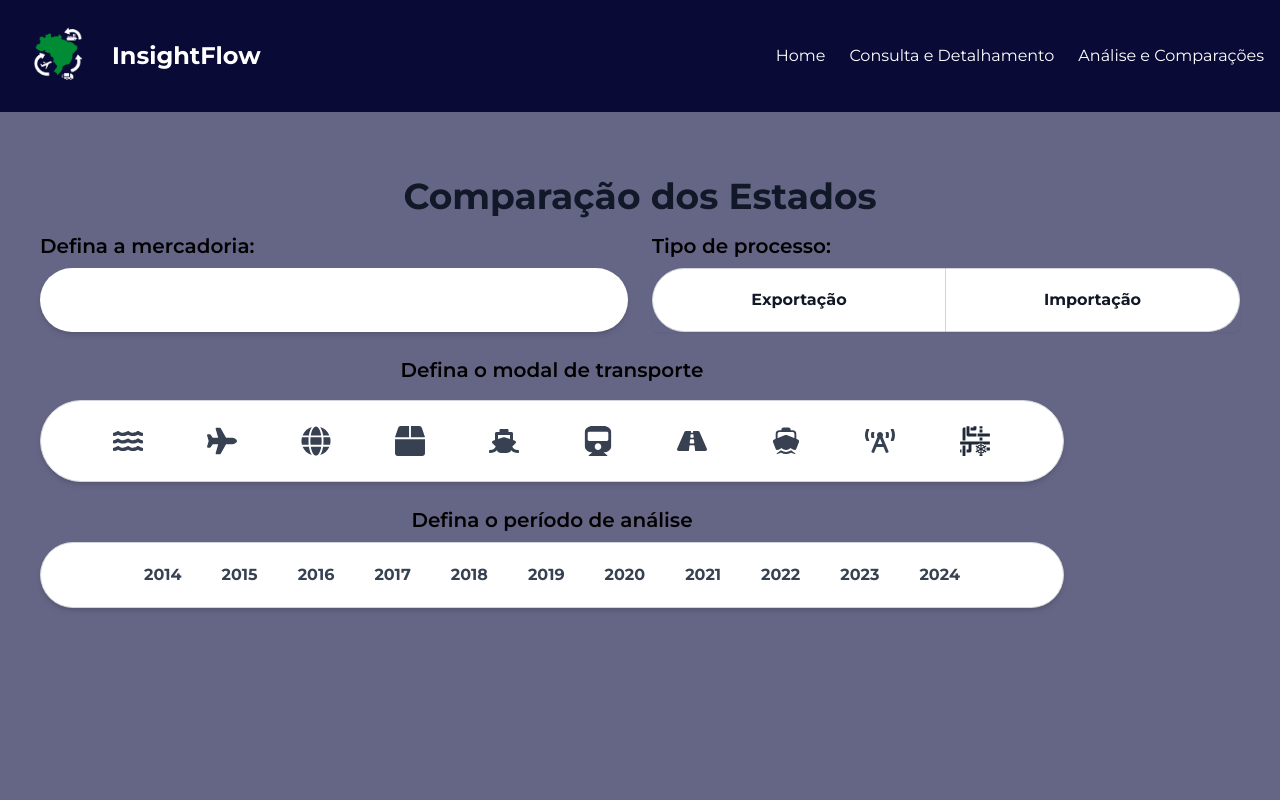
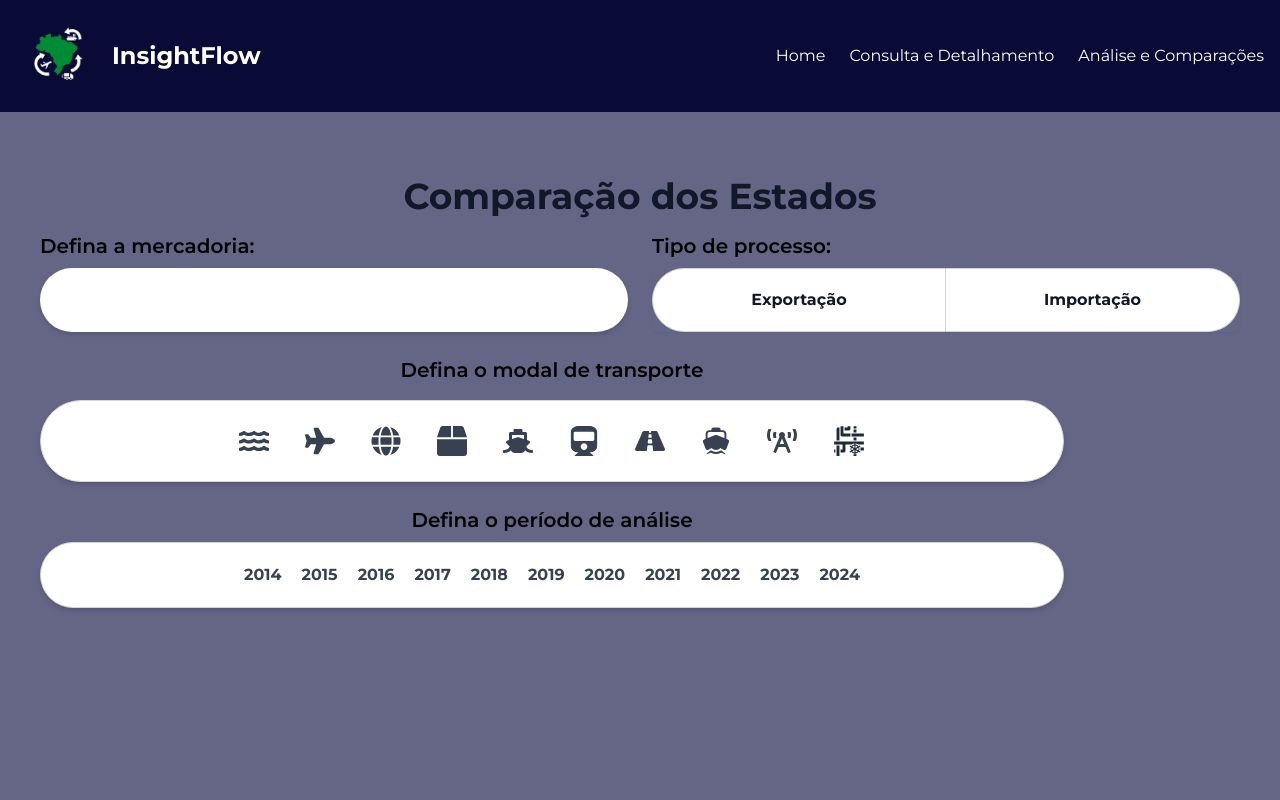
Before and after one commit to Titus-System/3Semestre-ADS-Frontend, a React (Vite) app in the folder frontend/: page /ComparacaoEstado in a window 1280 px wide. Shown: the top 800 px of the page. Built offline with nearby package versions, Linux system fonts and the light colour scheme.

Commit message:
style(comparacaoEstado): Ajuste no espaçamento entre os icones de modais e períodos

```diff
--- a/frontend/src/pages/comparacaoEstado.tsx
+++ b/frontend/src/pages/comparacaoEstado.tsx
@@ -104,7 +104,7 @@ export default function ComparacaoEstados() {
                     </div>
 
                     {/* Botões para telas maiores */}
-                    <div className="hidden md:flex bg-white text-gray-900 font-bold p-3 border border-gray-300 rounded-full shadow-md flex-wrap justify-center w-full gap-10">
+                    <div className="hidden md:flex bg-white text-gray-900 font-bold p-3 border border-gray-300 rounded-full shadow-md justify-center w-full gap-3">
                         {transportModes.map((mode) => {
                             const isSelected = selectedModes.includes(mode.codigo);
                             return (
@@ -147,13 +147,13 @@ export default function ComparacaoEstados() {
                     </div>
 
                     {/* Botões para telas maiores */}
-                    <div className="hidden md:flex bg-white text-gray-900 font-bold p-3 border border-gray-300 rounded-full shadow-md flex-wrap justify-center w-full gap-4">
+                    <div className="hidden md:flex bg-white text-gray-900 font-bold p-3 border border-gray-300 rounded-full shadow-md flex-wrap justify-center w-full gap-3">
                         {analysisPeriod.map((period) => {
                             const isSelected = selectedPeriods.includes(period.id);
                             return (
                                 <button
                                     key={period.id}
-                                    className={`px-3 py-2 rounded-full transition-all duration-200 ${
+                                    className={`px-1 py-2 rounded-full transition-all duration-200 ${
                                         isSelected
                                             ? "bg-gray-900 text-white border-2 border-white"
                                             : "text-gray-700 hover:bg-gray-200"
```
